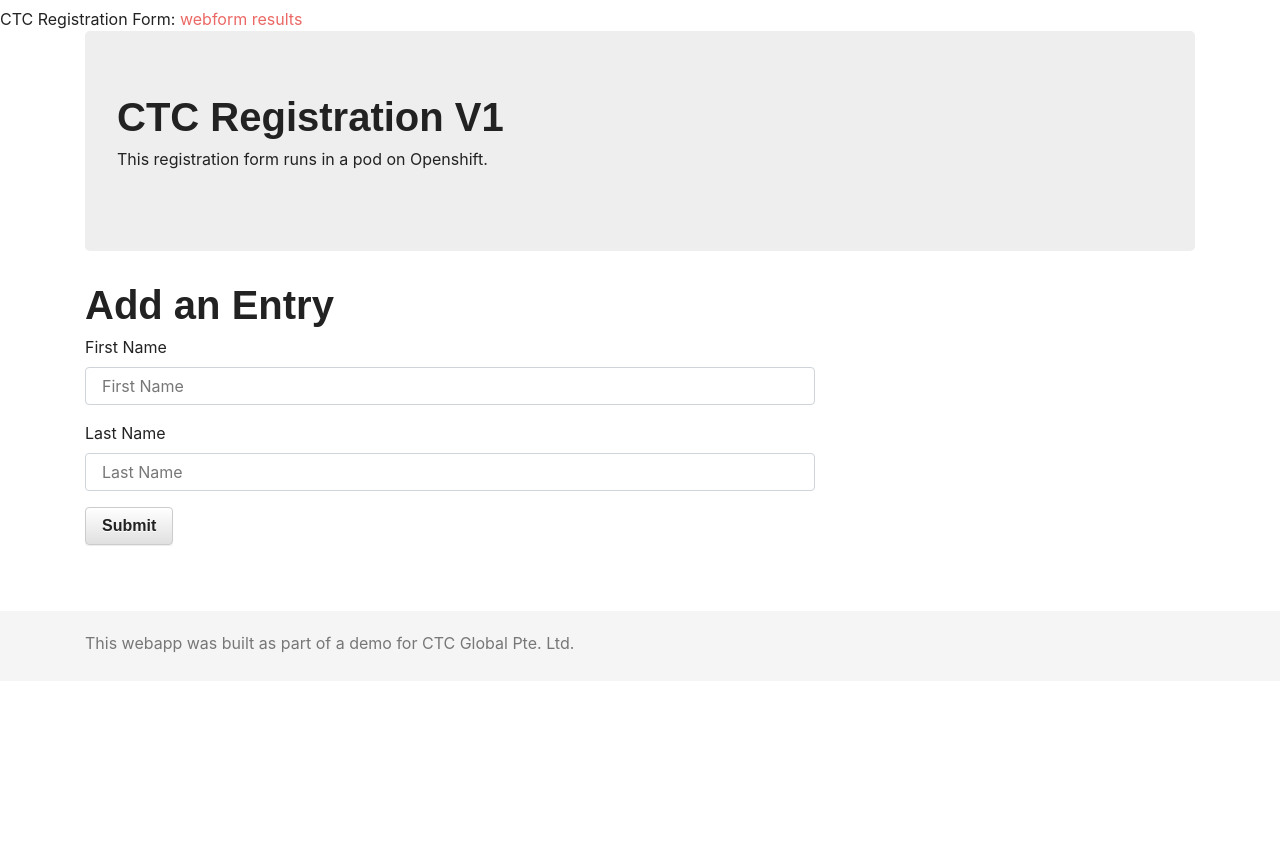
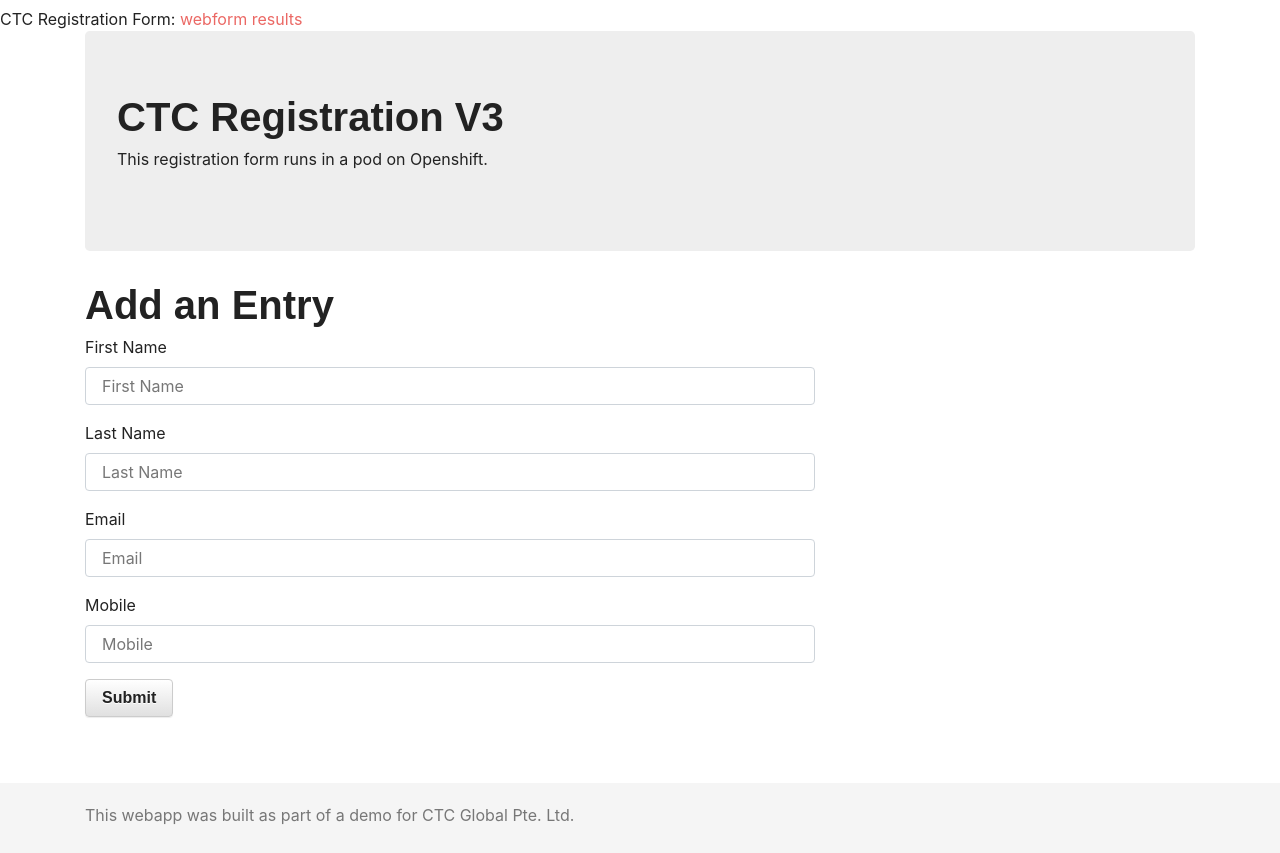
Before and after one commit to andrewctcsg/python-webform, a Flask app: page / in a window 1280 px wide. Before the commit the page ends 653 px from the top, so only its background shows below. Run offline with Flask 2, Linux system fonts and the light colour scheme; some libraries are stand-ins or nearby versions; some web fonts are replaced.

Commit message:
Update form.html

```diff
--- a/templates/form.html
+++ b/templates/form.html
@@ -4,7 +4,7 @@
 <div class="container">
 
 		<div class="jumbotron">
-			<h1>CTC Registration V1</h1>
+			<h1>CTC Registration V3</h1>
 			<p>This registration form runs in a pod on Openshift.</p>
 		</div>
 
@@ -23,7 +23,14 @@
 						<label for="last-name">Last Name</label>
 						<input type="text" class="form-control" id="last-name" placeholder="Last Name" name="last-name">
 					</div>
-
+					<div class="form-group">
+						<label for="email">Email</label>
+						<input type="text" class="form-control" id="email" placeholder="Email" name="email">
+					</div>
+					<div class="form-group">
+						<label for="mobile">Mobile</label>
+						<input type="number" class="form-control" id="mobile" placeholder="Mobile" name="mobile">
+					</div>
 
 
 					<button type="submit" class="btn btn-default">Submit</button>
```
